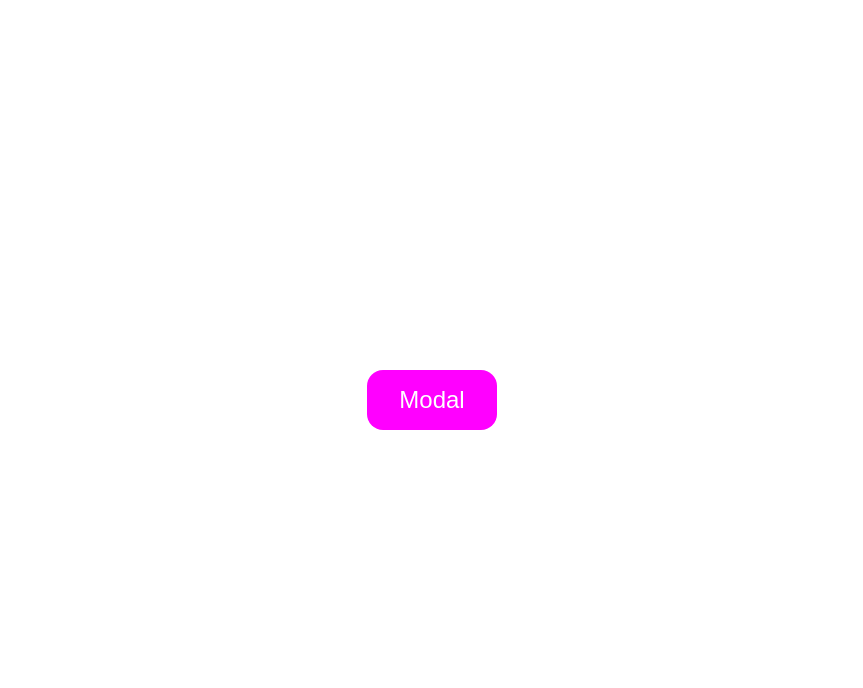
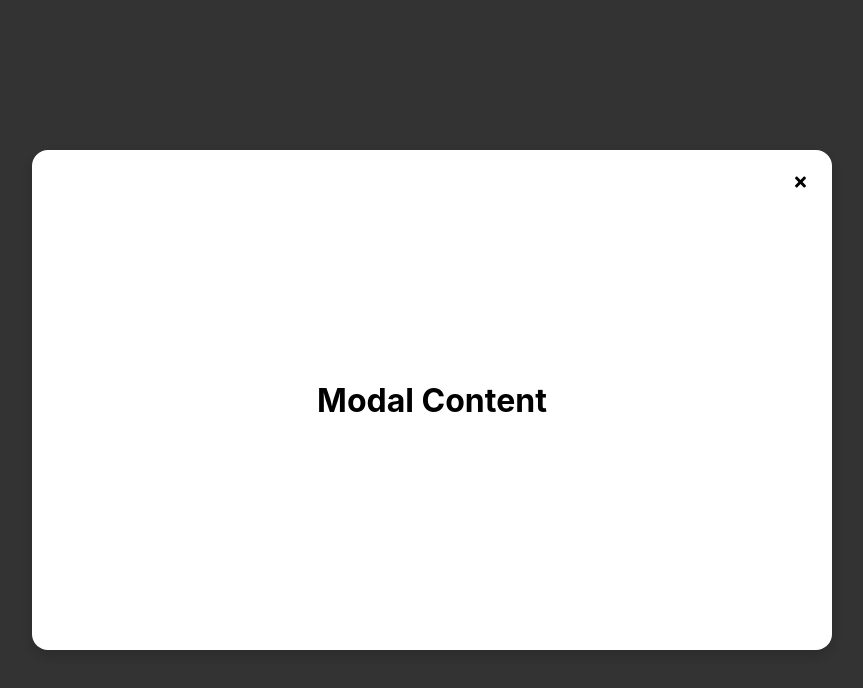
Before and after one commit to ibrunoss/react-modal, a React (Create React App) app: page / in a window 1280 px wide. Both pictures are taken after a click on the button "Modal". Shown: the top 688 px of the page, without its empty margins (208-1071 px from the left). Built offline with nearby package versions, Linux system fonts and the light colour scheme.

Commit message:
Feat: Apply Modal
 - Set Modal component in App component

```diff
--- a/src/App.tsx
+++ b/src/App.tsx
@@ -1,7 +1,30 @@
+import { useState } from "react";
+import Modal from "./Modal/Modal";
 import ModalButton from "./ModalButton/ModalButton";
 
 function App() {
-  return <ModalButton />;
+  const [showModal, setShowModal] = useState(false);
+
+  const changeModal = () => {
+    setShowModal((v) => !v);
+  };
+
+  return (
+    <>
+      <ModalButton onClick={changeModal} />
+      <Modal isOpen={showModal} onChange={changeModal}>
+        <div
+          style={{
+            display: "flex",
+            justifyContent: "center",
+            alignItems: "center",
+          }}
+        >
+          <h1>Modal Content</h1>
+        </div>
+      </Modal>
+    </>
+  );
 }
 
 export default App;
```
